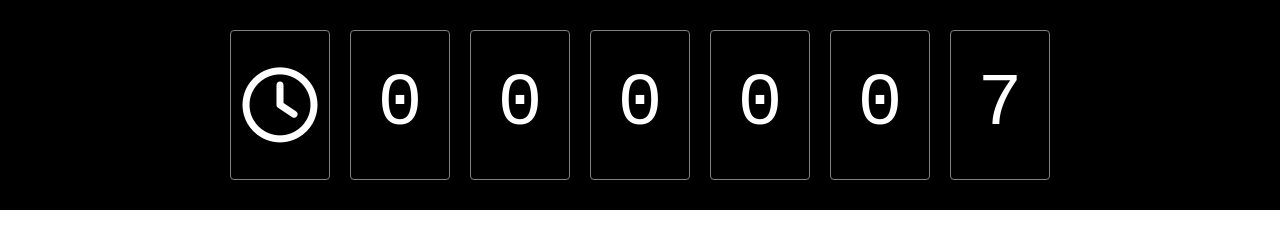
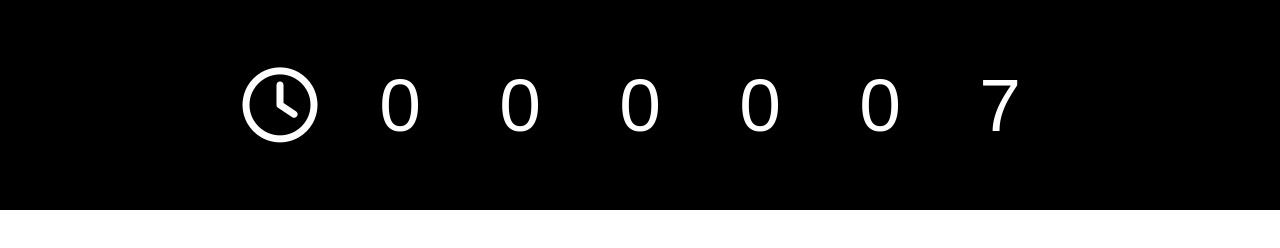
Before and after one commit to mllrdnl/simple-counter, a React app: page / in a window 1280 px wide. Built offline with nearby package versions, Linux system fonts and the light colour scheme.

Commit message:
finished adjusting styling

```diff
--- a/src/styles/index.scss
+++ b/src/styles/index.scss
@@ -15,7 +15,7 @@
     background: black;
     width: 100px;
     height: 150px;
-    border-color: gray;
+    border-color:black;
     margin-top: 30px;
     margin-bottom: 30px;
     padding: 10px;
@@ -28,7 +28,7 @@
 .card-body {
     display: flex;
     justify-content: center;
-    font-family: 'Nova Mono', monospace;
+    font-family: 'Josefin Sans', sans-serif;
     font-size: 75px;
     align-items: center;
 }
```
Also changed, not shown: public/index.html (+1 -1 lines).
